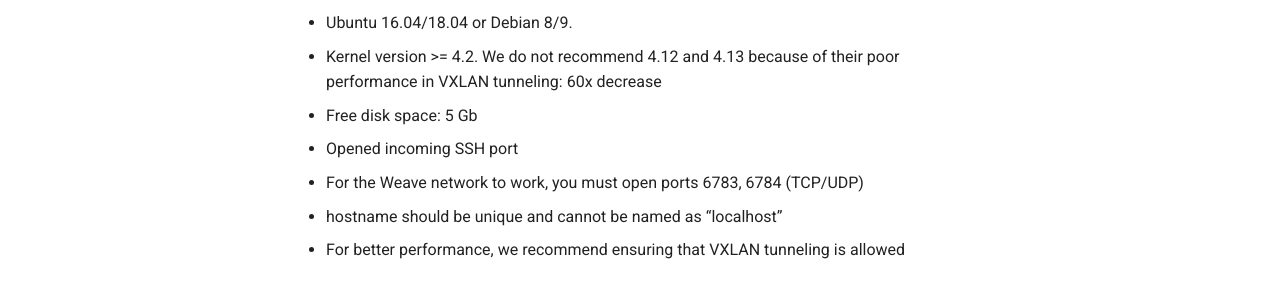
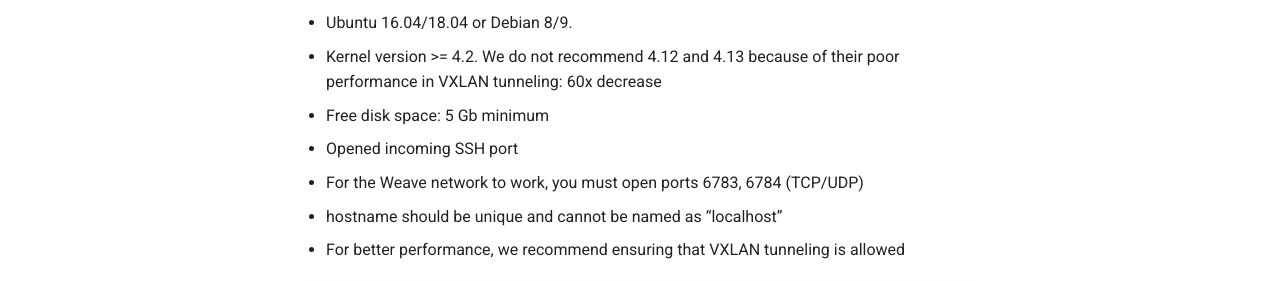
Before and after one commit to d2cio/docs, an MkDocs documentation site: the page built from docs/hosts/connect-own-host.md, in a window 1280 px wide and 900 px high. Shown: the part 371-652 px from the top of the window. Built offline with MkDocs 1.6.1 and Material for MkDocs 9.7.7, drawn with Linux system fonts in a browser that asks for light colours; comment, search, counter and statistics services are not loaded; some of the changed text lies outside the part shown.

Commit message:
texts correction

```diff
--- a/docs/hosts/connect-own-host.md
+++ b/docs/hosts/connect-own-host.md
@@ -7,7 +7,7 @@ If you want to deploy services on your own in-house servers or at cloud provider
 - RAM: 0.5GB miminum, 1GB or higher recommended
 - Ubuntu 16.04/18.04 or Debian 8/9.
 - Kernel version >= 4.2. We do not recommend 4.12 and 4.13 because of their poor performance in VXLAN tunneling: 60x decrease
-- Free disk space: 5 Gb
+- Free disk space: 5 Gb minimum
 - Opened incoming SSH port
 - For the Weave network to work, you must open ports 6783, 6784 (TCP/UDP)
 - hostname should be unique and cannot be named as "localhost"
--- a/mkdocs.yml
+++ b/mkdocs.yml
@@ -68,4 +68,4 @@ markdown_extensions:
       permalink: True
 
 
-copyright: Copyright&copy; 2018 <a href="https://d2c.io">D2C.io</a>&nbsp;&nbsp;&nbsp; #<a href="/ru/">Русская версия</a>
+copyright: Copyright&copy; 2020 <a href="https://d2c.io">D2C.io</a>&nbsp;&nbsp;&nbsp; #<a href="/ru/">Русская версия</a>
```
